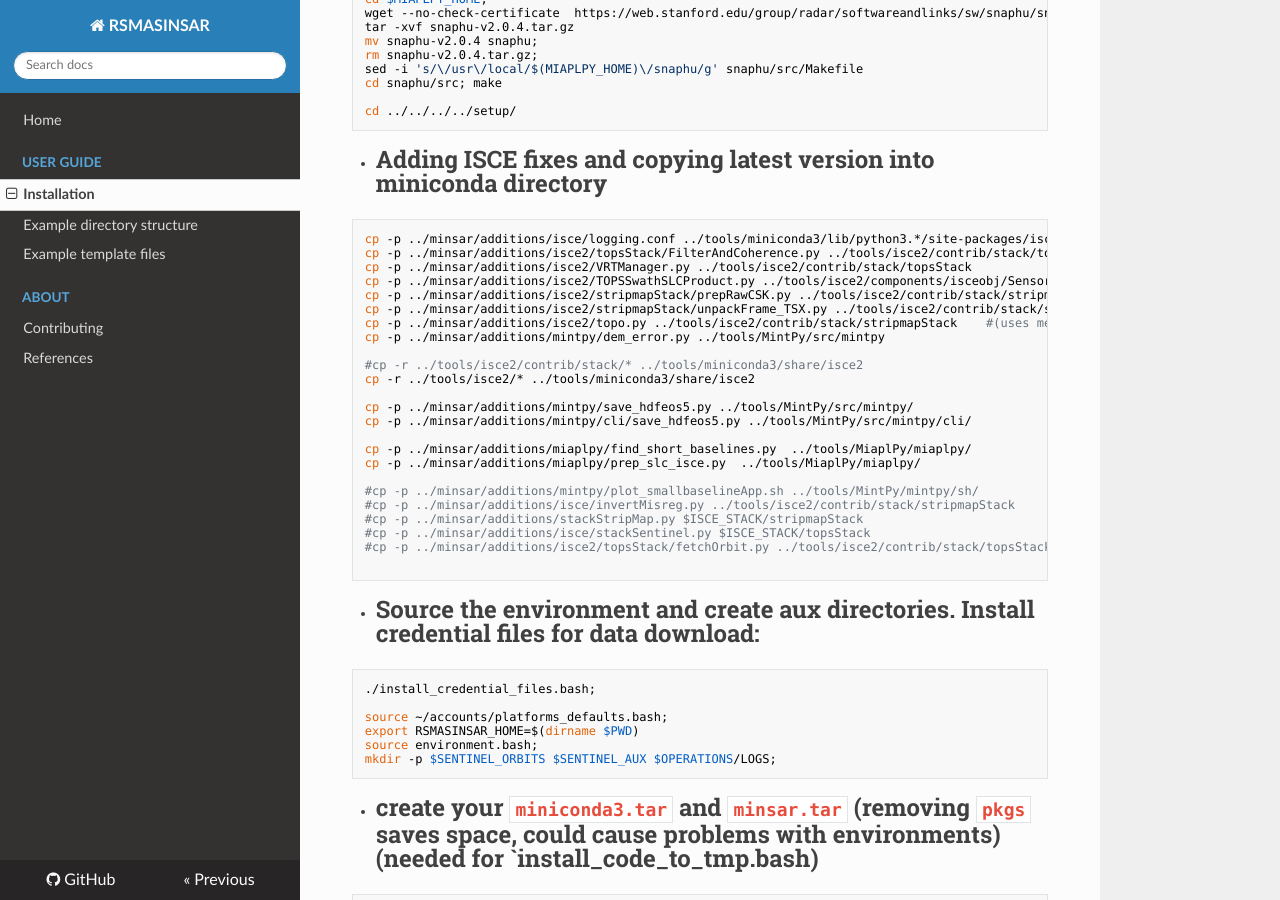
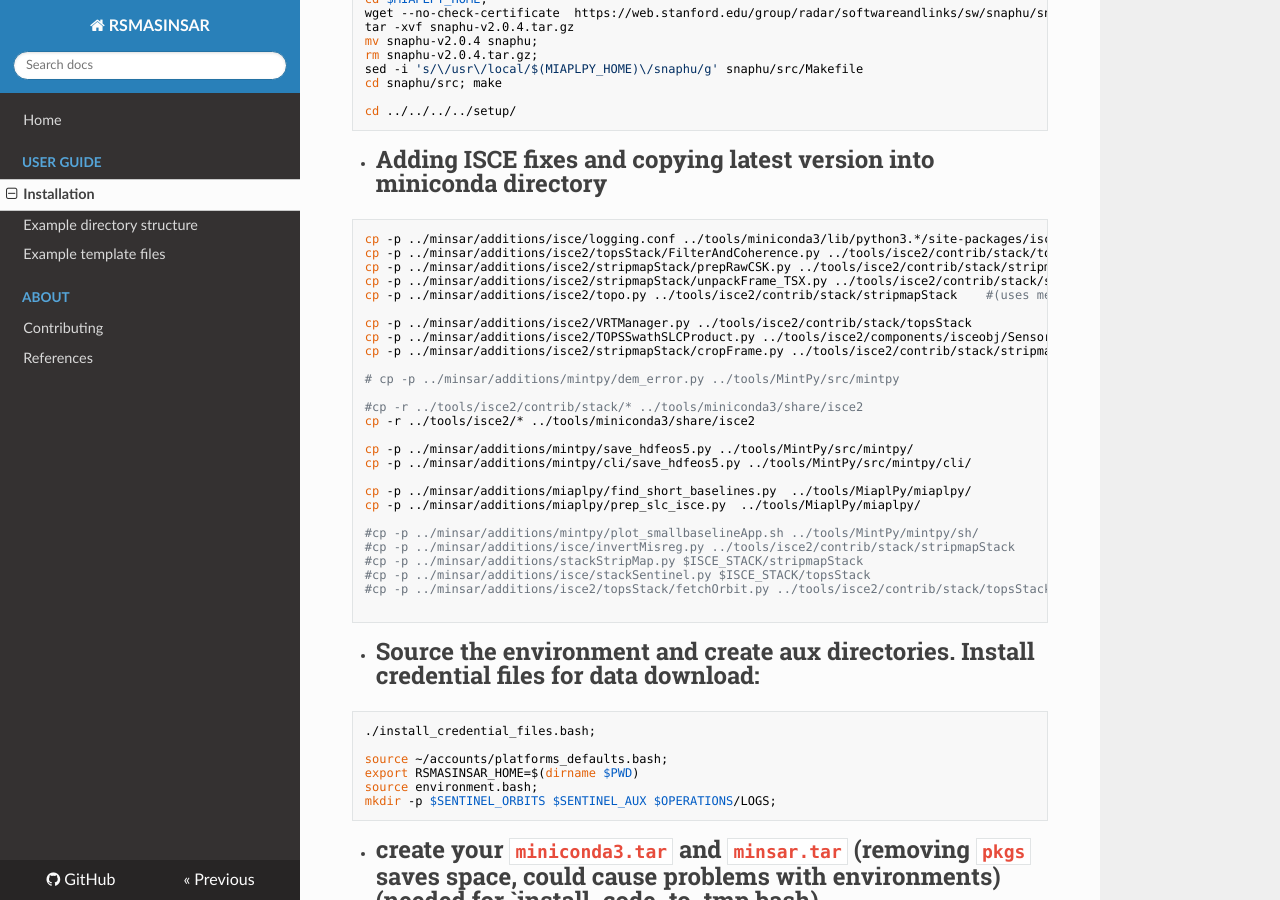
Before and after one commit to geodesymiami/rsmas_insar, an MkDocs documentation site: the page built from docs/installation.md, in a window 1280 px wide and 900 px high, scrolled down 1308 px. Built offline with MkDocs 1.6.1, drawn with Linux system fonts in a browser that asks for light colours; nearby versions of some CDN libraries.

Commit message:
Update installation.md

````diff
--- a/docs/installation.md
+++ b/docs/installation.md
@@ -80,12 +80,15 @@ cd ../../../../setup/
 ```
 cp -p ../minsar/additions/isce/logging.conf ../tools/miniconda3/lib/python3.*/site-packages/isce/defaults/logging/logging.conf
 cp -p ../minsar/additions/isce2/topsStack/FilterAndCoherence.py ../tools/isce2/contrib/stack/topsStack
-cp -p ../minsar/additions/isce2/VRTManager.py ../tools/isce2/contrib/stack/topsStack                          # 1/23 np.int issue
-cp -p ../minsar/additions/isce2/TOPSSwathSLCProduct.py ../tools/isce2/components/isceobj/Sensor/TOPS          # 1/23 np.int issue
 cp -p ../minsar/additions/isce2/stripmapStack/prepRawCSK.py ../tools/isce2/contrib/stack/stripmapStack
 cp -p ../minsar/additions/isce2/stripmapStack/unpackFrame_TSX.py ../tools/isce2/contrib/stack/stripmapStack
 cp -p ../minsar/additions/isce2/topo.py ../tools/isce2/contrib/stack/stripmapStack    #(uses method isce instead of gdal)
-cp -p ../minsar/additions/mintpy/dem_error.py ../tools/MintPy/src/mintpy
+
+cp -p ../minsar/additions/isce2/VRTManager.py ../tools/isce2/contrib/stack/topsStack                          # 1/23 np.int issue
+cp -p ../minsar/additions/isce2/TOPSSwathSLCProduct.py ../tools/isce2/components/isceobj/Sensor/TOPS          # 1/23 np.int issue
+cp -p ../minsar/additions/isce2/stripmapStack/cropFrame.py ../tools/isce2/contrib/stack/stripmapStack         # 1/23 np.int issue
+
+# cp -p ../minsar/additions/mintpy/dem_error.py ../tools/MintPy/src/mintpy
 
 #cp -r ../tools/isce2/contrib/stack/* ../tools/miniconda3/share/isce2
 cp -r ../tools/isce2/* ../tools/miniconda3/share/isce2
````
